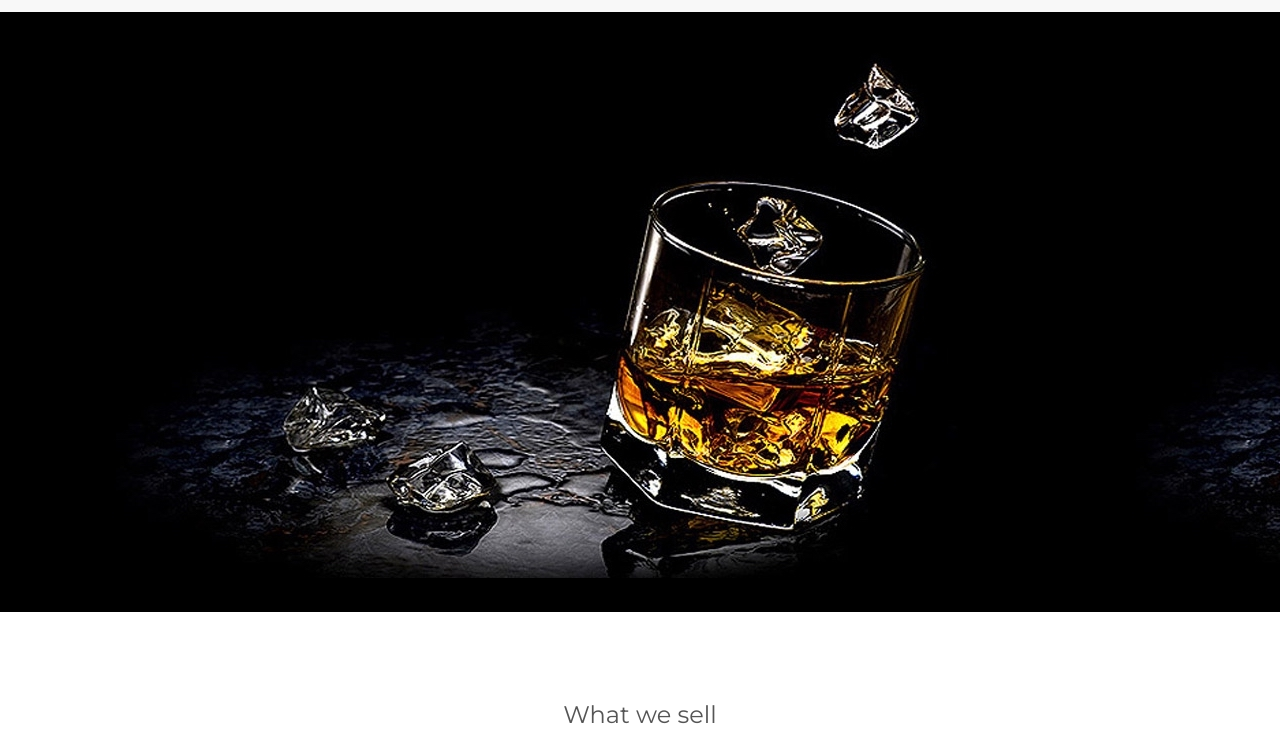
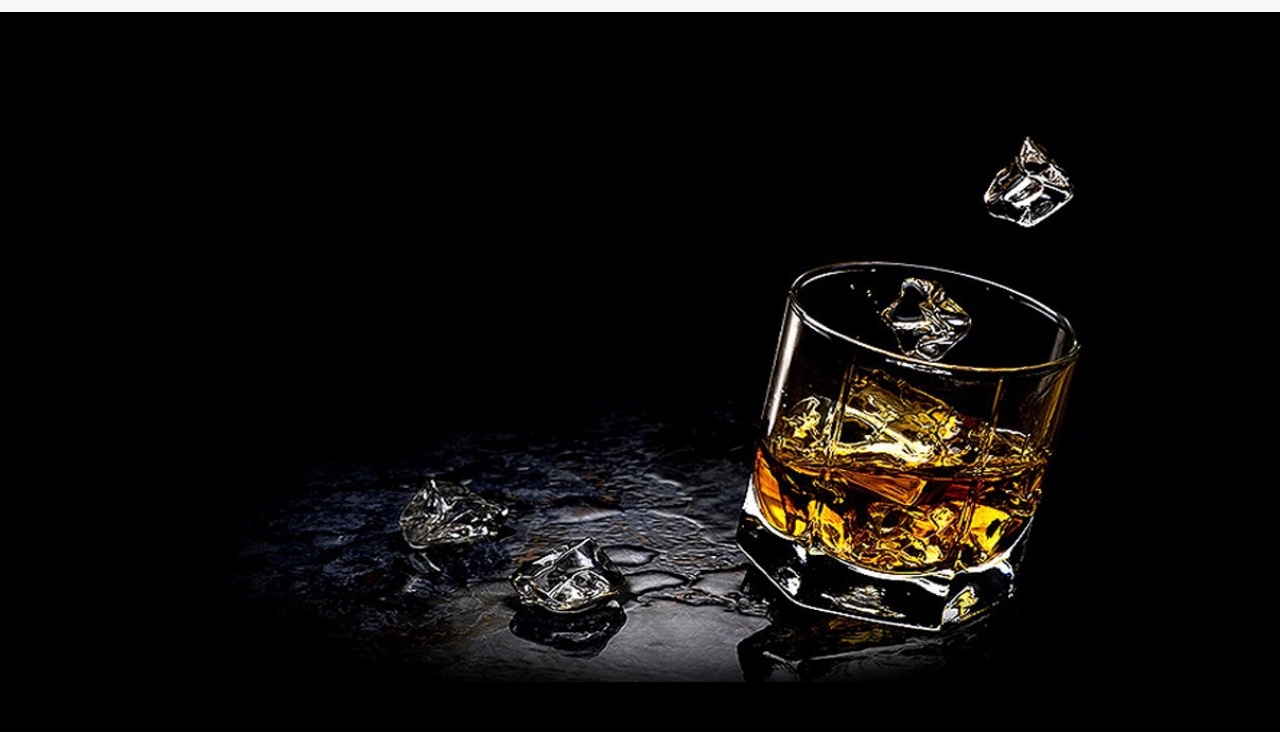
Before and after one commit to mitforu/node_project, a website: page index.html in a window 1280 px wide. Shown: the part 68-800 px from the top of the page. Drawn offline with nearby package versions, Linux system fonts and the light colour scheme.

Commit message:
changing img from div and changing width

```diff
--- a/index.html
+++ b/index.html
@@ -18,7 +18,7 @@
   p {font-size: 16px;}
   .margin {margin-bottom: 45px;}
   .bg-1 {
-      background-color: #1abc9c; /* Green */
+      background-color: black; /* Green */
       color: #ffffff;
   }
   .bg-2 {
@@ -49,11 +49,6 @@
   .navbar-nav  li a:hover {
       color: #1abc9c !important;
   }
-  #main-content-div {
-    background-image: url('background.jpg');
-    height: 600px;
-    width: auto;%;
-}
   </style>
 </head>
 <body>
@@ -80,7 +75,8 @@
 </nav>
 
 <!-- First Container -->
-<div class="container-fluid bg-1 text-center" id="main-content-div" width="350" height="350">
+<div class="container-fluid bg-1 text-center">
+  <img src="background.jpg" width="auto" height="600px"/>
 </div>
 
 <!-- Second Container -->
```
